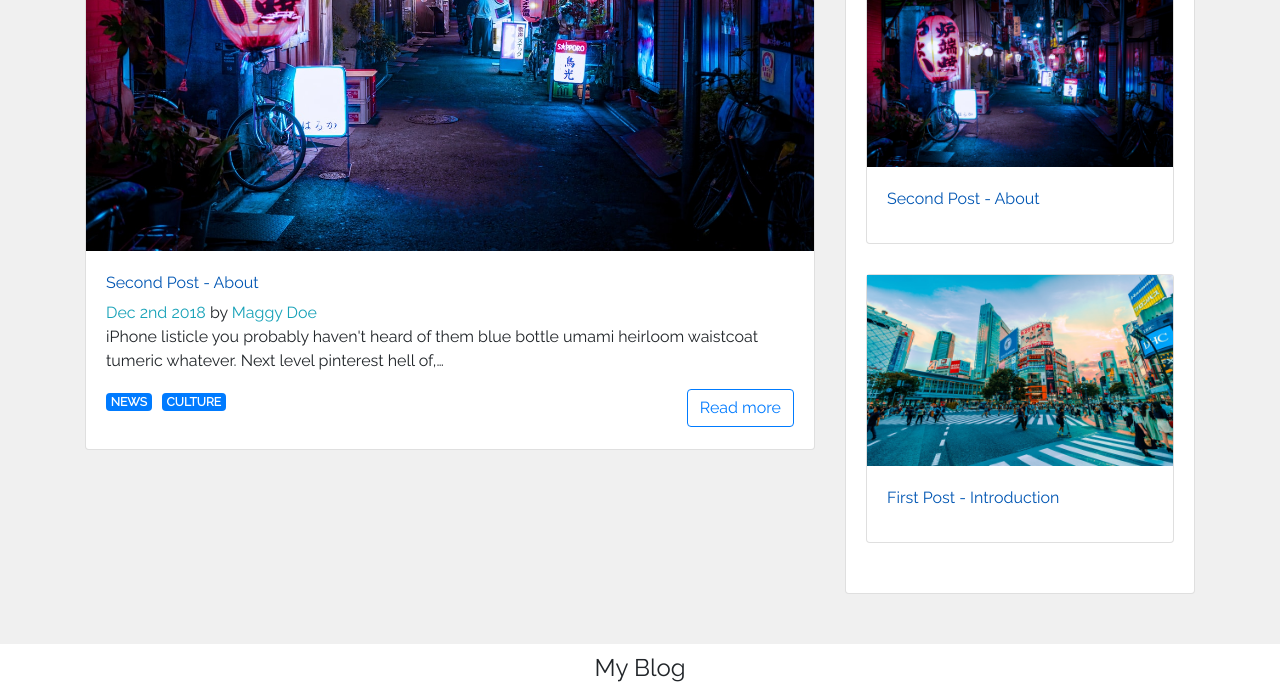
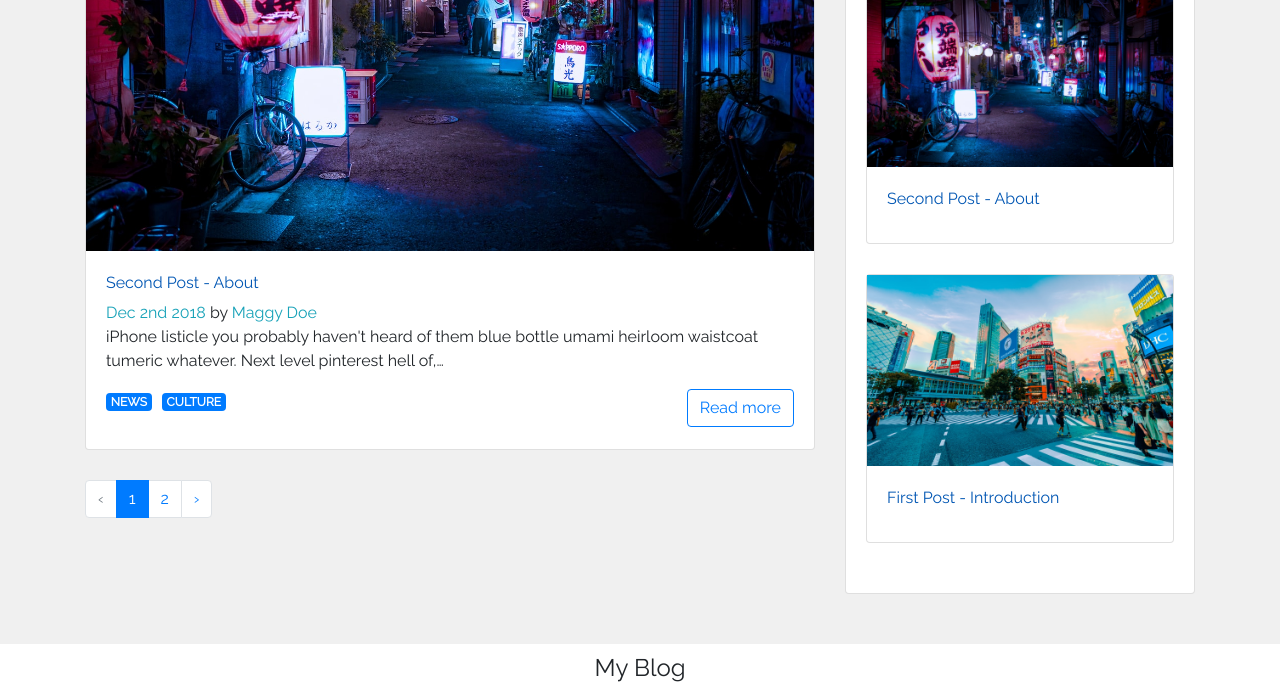
Before and after one commit to MuGenFJ/newblog, a Gatsby site: page / in a window 1280 px wide. Shown: the part 1018-1706 px from the top of the page. Built offline with nearby package versions, Linux system fonts and the light colour scheme; Gatsby itself is replaced by a stand-in of ours.

Commit message:
pagination

```diff
--- a/gatsby-node.js
+++ b/gatsby-node.js
@@ -111,8 +111,9 @@
                 context: {
                     limit: postsPerPage,
                     skip: index * postsPerPage,
-                    currentPage
-                }
+                    currentPage,
+                    numberOfPages
+                },
             })
         })
     })
--- /dev/null
+++ b/src/components/PaginationLinks.js
@@ -0,0 +1,46 @@
+import React from 'react'
+import { Pagination, PaginationItem, PaginationLink } from 'reactstrap'
+
+const PaginationLinks = ({ currentPage, numberOfPages }) => {
+    const isFirst = currentPage === 1
+    const isLast = currentPage === numberOfPages
+    const previousPage = currentPage - 1 === 1 ? '/' : 'page' + (currentPage - 1).toString()
+    const nextPage = '/page/' + (currentPage + 1).toString()
+    return (
+        <Pagination aria-label="Page navigation exemple">
+            {isFirst ? (
+                <PaginationItem disabled >
+                    <PaginationLink previous href="/" ></PaginationLink>
+                </PaginationItem>
+            ): (
+              <PaginationItem >
+                    <PaginationLink previous href={previousPage} ></PaginationLink>
+                </PaginationItem>
+            )}
+            {Array.from({ length: numberOfPages }, (_, index) => currentPage === index + 1 ? (
+                <PaginationItem active key={`page-number${index + 1}`} >
+                    <PaginationLink href={`/${index === 0 ? '' : 'page/' + (index + 1)}`}>
+                        {index + 1 }
+                    </PaginationLink>
+                </PaginationItem>
+            ): (
+                 <PaginationItem key={`page-number${index + 1}`} >
+                    <PaginationLink href={`/${index === 0 ? '' : 'page/' + (index + 1)}`}>
+                        {index + 1 }
+                    </PaginationLink>
+                </PaginationItem>
+            ))}
+            {isLast ? (
+                <PaginationItem disabled >
+                    <PaginationLink next href={nextPage} />
+                </PaginationItem>
+            ): (
+                <PaginationItem >
+                    <PaginationLink next href={nextPage} />
+                </PaginationItem>
+            )}
+        </Pagination>
+    )
+}
+
+export default PaginationLinks
--- a/src/pages/index.js
+++ b/src/pages/index.js
@@ -3,12 +3,19 @@
 import SEO from "../components/seo"
 import { StaticQuery, graphql } from "gatsby"
 import Post from "../components/Post"
+import PaginationLinks from "../components/PaginationLinks"
 
 
-const IndexPage = () => (
+
+const IndexPage = () => {
+  const postsPerPage = 2
+  let numberOfPages
+  return (
+
   <Layout pageTitle="My Blog">
     <SEO title="Home" />
-    <StaticQuery query={indexQuery} render={data => {
+      <StaticQuery query={indexQuery} render={data => {
+        numberOfPages = Math.ceil(data.allMarkdownRemark.totalCount / postsPerPage)
       return (
         <div>
           {data.allMarkdownRemark.edges.map(({ node }) => (
@@ -23,17 +30,21 @@
               tags={node.frontmatter.tags}
             />
           ))}
+          <PaginationLinks currentPage={1} numberOfPages={numberOfPages} />
         </div>
       )
     }}
     />
-  </Layout>
-)
+
+    </Layout>
+  )
+}
 
 const indexQuery = graphql`
 query MyQuery {
   allMarkdownRemark(sort: {fields: frontmatter___date, order: DESC}
     limit: 2) {
+    totalCount
     edges {
       node {
         id
--- a/src/templates/post-list.js
+++ b/src/templates/post-list.js
@@ -2,10 +2,11 @@
 import Layout from '../components/layout'
 import Post from '../components/Post'
 import { graphql } from 'gatsby'
+import PaginationLinks from "../components/PaginationLinks"
 
 const postList = (props) => {
     const posts = props.data.allMarkdownRemark.edges
-    const { currentPage } = props.pageContext
+    const { currentPage, numberOfPages } = props.pageContext
 
     return (
         <Layout pageTitle={`Page: ${currentPage}`} >
@@ -20,6 +21,7 @@
                     thumbnail={node.frontmatter.image.childImageSharp.fluid}
                 />
             ))}
+        <PaginationLinks currentPage={currentPage} numberOfPages={numberOfPages} />
         </Layout>
     )
 }
```
